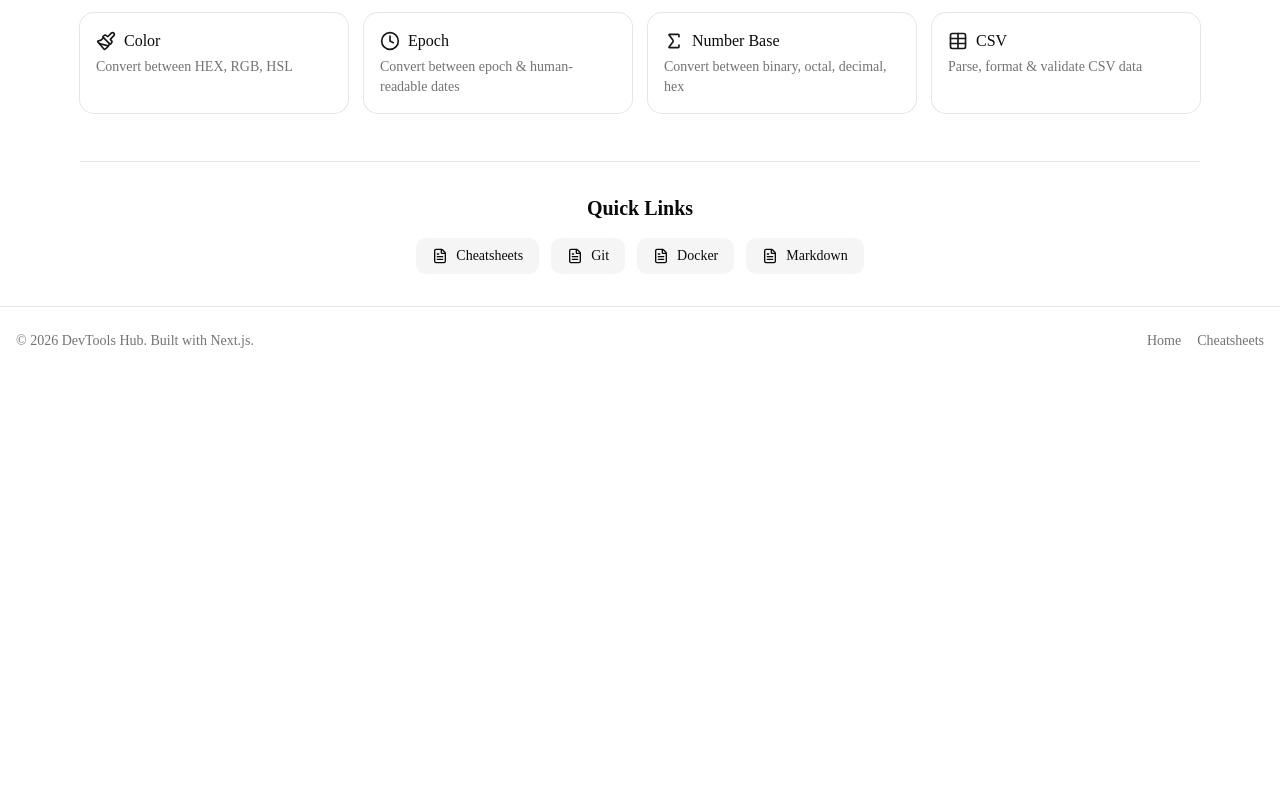
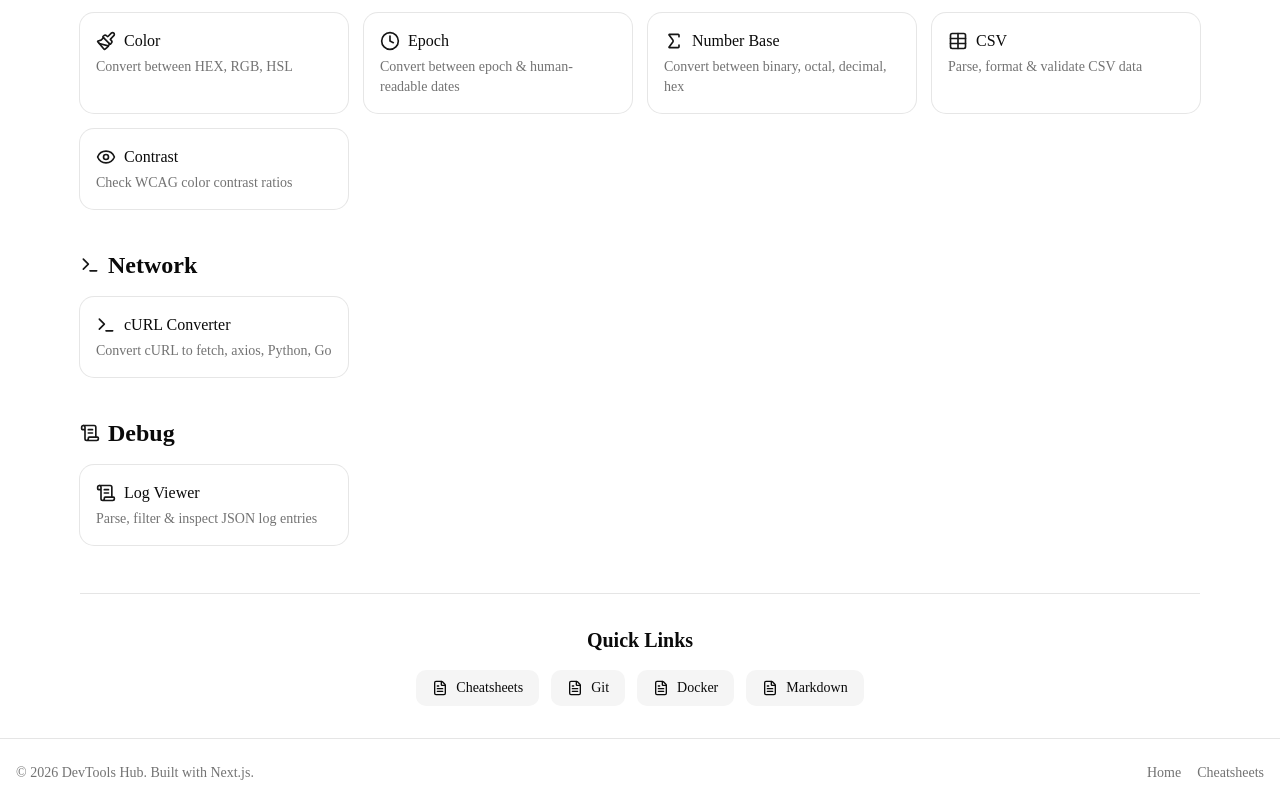
Before and after one commit to kvnlnk/utilitybelt, a Next.js app: page / in a window 1280 px wide. Shown: the part 1080-1887 px from the top of the page. Before the commit the page ends 1455 px from the top, so only its background shows below. Built offline with nearby package versions, Linux system fonts and the light colour scheme.

Commit message:
feat(ui): register new tools in landing page, search, and README
Add cURL converter, contrast checker, and log viewer to the
landing page categories, command palette, and documentation.

```diff
--- a/src/app/page.tsx
+++ b/src/app/page.tsx
@@ -21,6 +21,9 @@ import {
   Sigma,
   Table,
   CaseSensitive,
+  Terminal,
+  Eye,
+  ScrollText,
 } from "lucide-react";
 import { Card, CardContent, CardDescription, CardHeader, CardTitle } from "@/components/ui/card";
 import { SearchBar } from "@/components/search-bar";
@@ -87,6 +90,21 @@ const categories: ToolCategory[] = [
       { name: "Epoch", href: "/tools/epoch", description: "Convert between epoch & human-readable dates", icon: Clock },
       { name: "Number Base", href: "/tools/number-base", description: "Convert between binary, octal, decimal, hex", icon: Sigma },
       { name: "CSV", href: "/tools/csv", description: "Parse, format & validate CSV data", icon: Table },
+      { name: "Contrast", href: "/tools/contrast", description: "Check WCAG color contrast ratios", icon: Eye },
+    ],
+  },
+  {
+    name: "Network",
+    icon: Terminal,
+    tools: [
+      { name: "cURL Converter", href: "/tools/curl-converter", description: "Convert cURL to fetch, axios, Python, Go", icon: Terminal },
+    ],
+  },
+  {
+    name: "Debug",
+    icon: ScrollText,
+    tools: [
+      { name: "Log Viewer", href: "/tools/log-viewer", description: "Parse, filter & inspect JSON log entries", icon: ScrollText },
     ],
   },
 ];
--- a/src/components/command-palette.tsx
+++ b/src/components/command-palette.tsx
@@ -40,6 +40,9 @@ const allTools: ToolEntry[] = [
   { name: "Regex Explain", href: "/tools/regex-explain" },
   { name: "URL Parse", href: "/tools/url-parse" },
   { name: "Mermaid Playground", href: "/tools/mermaid" },
+  { name: "cURL Converter", href: "/tools/curl-converter" },
+  { name: "Color Contrast Checker", href: "/tools/contrast" },
+  { name: "Log Viewer", href: "/tools/log-viewer" },
   // Pages
   { name: "Cheatsheets", href: "/cheatsheets" },
   { name: "Blog", href: "/blog" },
--- a/src/lib/tools/index.ts
+++ b/src/lib/tools/index.ts
@@ -31,3 +31,6 @@ export * from './jsonViewer';
 export * from './slug';
 export * from './asciiArt';
 export * from './jsonpath';
+export * from './curlConverter';
+export * from './contrast';
+export * from './logViewer';
```
Also changed, not shown: 1 other file (tests, documents, lock files or other folders).
